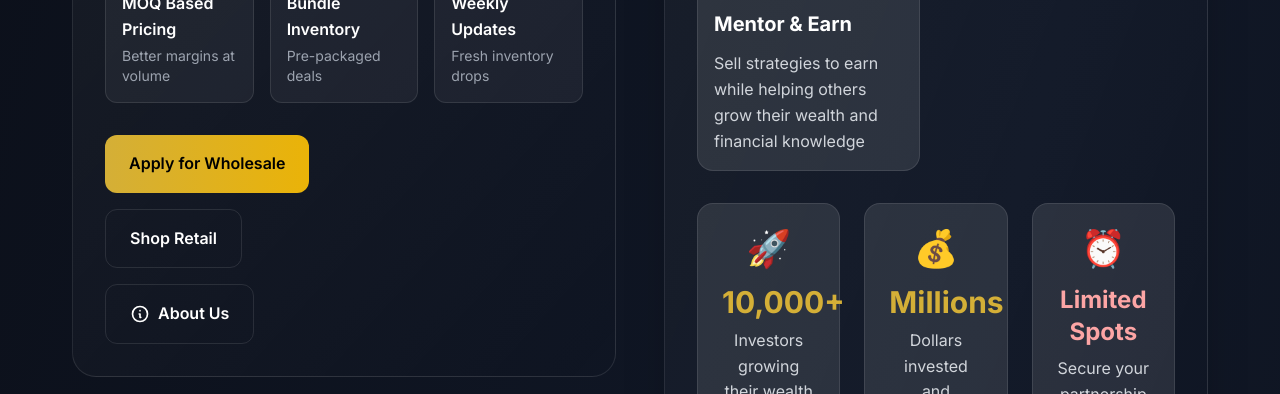
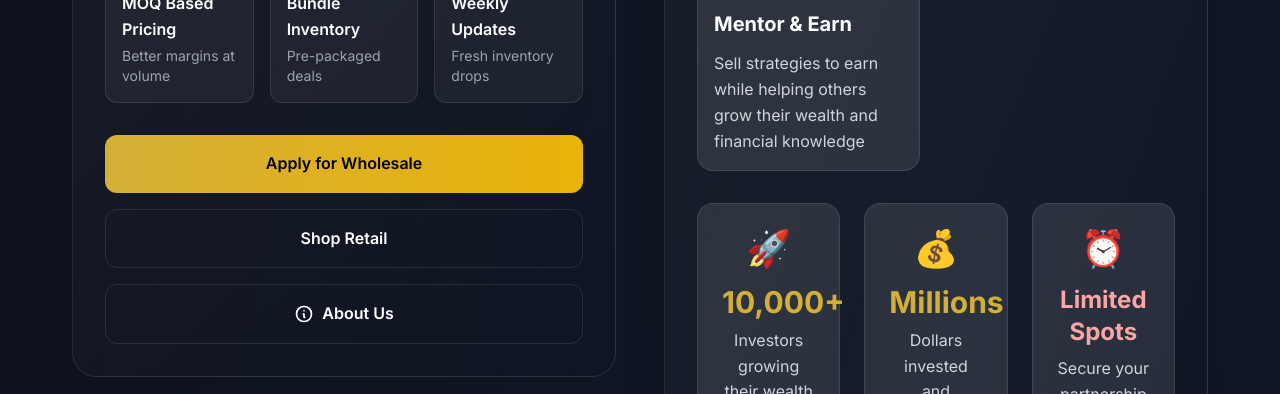
Before and after one commit to Kv-Garage/kv-garage-2026, a Next.js app: page / in a window 1280 px wide. Shown: the part 1020-1414 px from the top of the page. Built offline with nearby package versions, Linux system fonts and the light colour scheme; no server answers; the database is empty.

Commit message:
feat: space buttons evenly with flex-1 and w-full for production layout

```diff
--- a/pages/index.js
+++ b/pages/index.js
@@ -579,20 +579,20 @@ export default function Home() {
                 </div>
 
                 <div className="flex flex-col sm:flex-row gap-4">
-                  <Link href="/apply">
-                    <button className="flex-1 bg-gradient-to-r from-[#D4AF37] to-yellow-500 text-black py-4 px-6 rounded-lg font-semibold hover:shadow-lg hover:shadow-[#D4AF37]/30 transition-all duration-300 transform hover:scale-105">
+                  <Link href="/apply" className="flex-1">
+                    <button className="w-full bg-gradient-to-r from-[#D4AF37] to-yellow-500 text-black py-4 px-6 rounded-lg font-semibold hover:shadow-lg hover:shadow-[#D4AF37]/30 transition-all duration-300 transform hover:scale-105">
                       Apply for Wholesale
                     </button>
                   </Link>
 
-                  <Link href="/shop">
-                    <button className="flex-1 border border-white/30 text-white py-4 px-6 rounded-lg font-semibold hover:bg-white hover:text-black transition-all duration-300">
+                  <Link href="/shop" className="flex-1">
+                    <button className="w-full border border-white/30 text-white py-4 px-6 rounded-lg font-semibold hover:bg-white hover:text-black transition-all duration-300">
                       Shop Retail
                     </button>
                   </Link>
 
-                  <Link href="/about">
-                    <button className="flex-1 border border-white/30 text-white py-4 px-6 rounded-lg font-semibold hover:bg-white hover:text-black transition-all duration-300 flex items-center justify-center gap-2">
+                  <Link href="/about" className="flex-1">
+                    <button className="w-full border border-white/30 text-white py-4 px-6 rounded-lg font-semibold hover:bg-white hover:text-black transition-all duration-300 flex items-center justify-center gap-2">
                       <svg className="w-5 h-5" fill="none" stroke="currentColor" viewBox="0 0 24 24">
                         <path strokeLinecap="round" strokeLinejoin="round" strokeWidth={2} d="M13 16h-1v-4h-1m1-4h.01M21 12a9 9 0 11-18 0 9 9 0 0118 0z" />
                       </svg>
```
